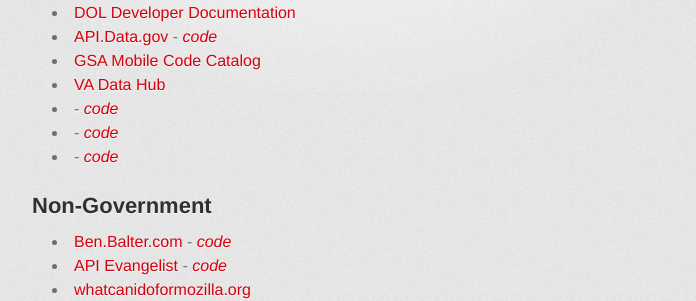
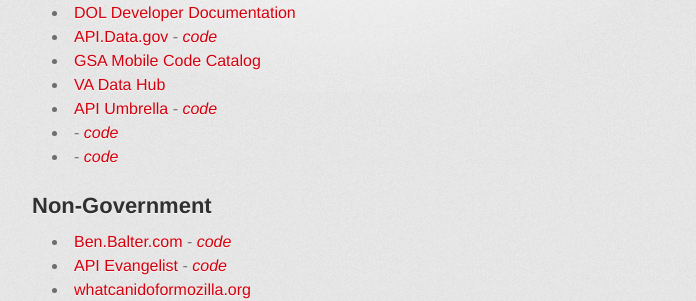
Before and after one commit to GSA/Open-Data-Collaboration-Sandbox, a Jekyll site: the page built from website_examples.md, in a window 1280 px wide. Shown: the part 481-782 px from the top of the page, without its empty margins (298-994 px from the left). Built offline with Jekyll 4.4.1, drawn with Linux system fonts in a browser that asks for light colours; some web fonts are replaced.

Commit message:
adding nrel's api umbrella

```diff
--- a/website_examples.md
+++ b/website_examples.md
@@ -20,7 +20,7 @@
 * [API.Data.gov](http://api.data.gov/) - *[code](https://github.com/GSA/api.data.gov)*
 * [GSA Mobile Code Catalog](http://gsa.github.io/Mobile-Code-Catalog/)
 * [VA Data Hub](http://va-data.github.io/va-developer/)
-* []() - *[code]()*
+* [API Umbrella](http://nrel.github.io/api-umbrella/) - *[code](https://github.com/NREL/api-umbrella/tree/gh-pages)*
 * []() - *[code]()*
 * []() - *[code]()*
 
```
